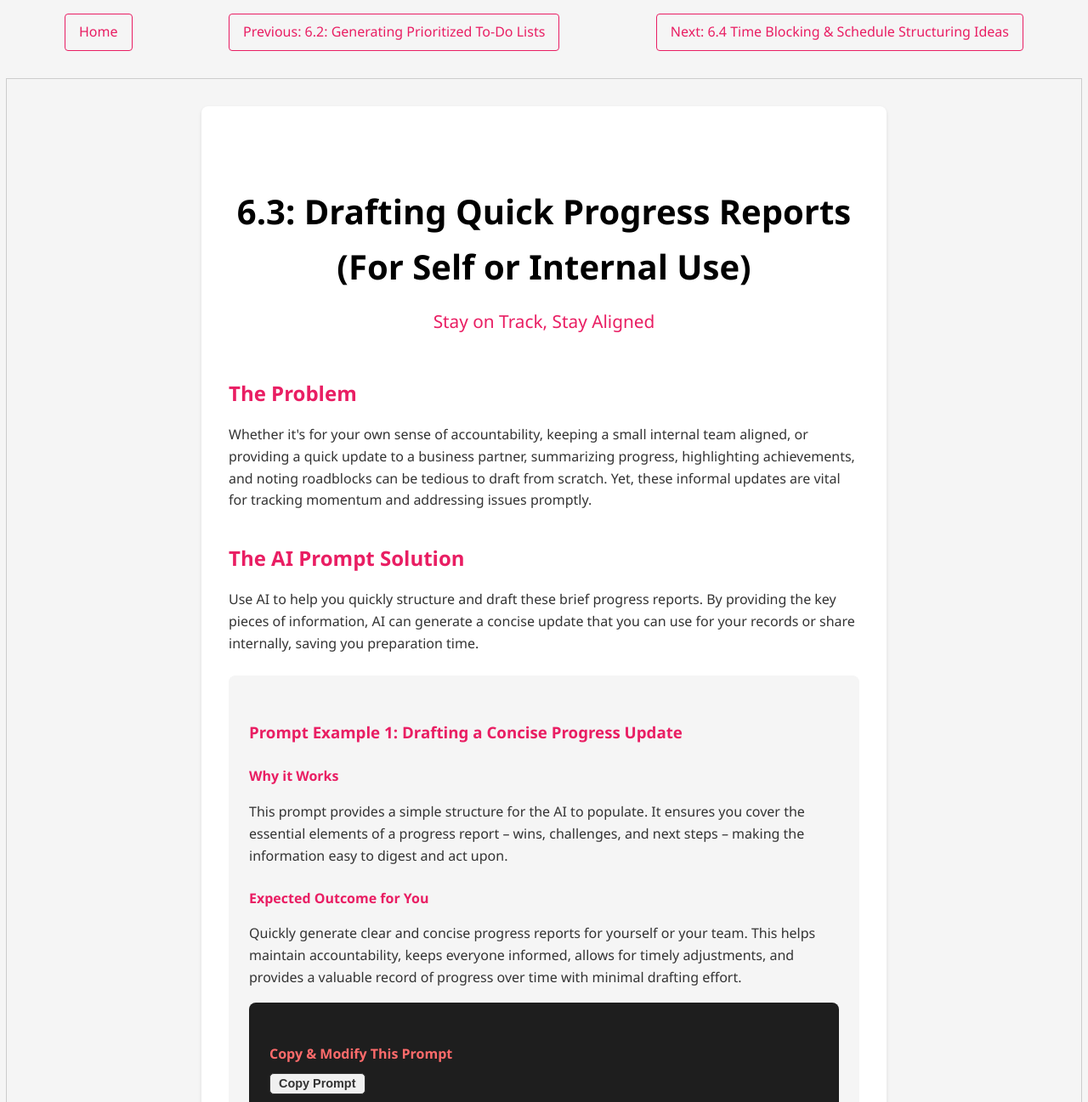
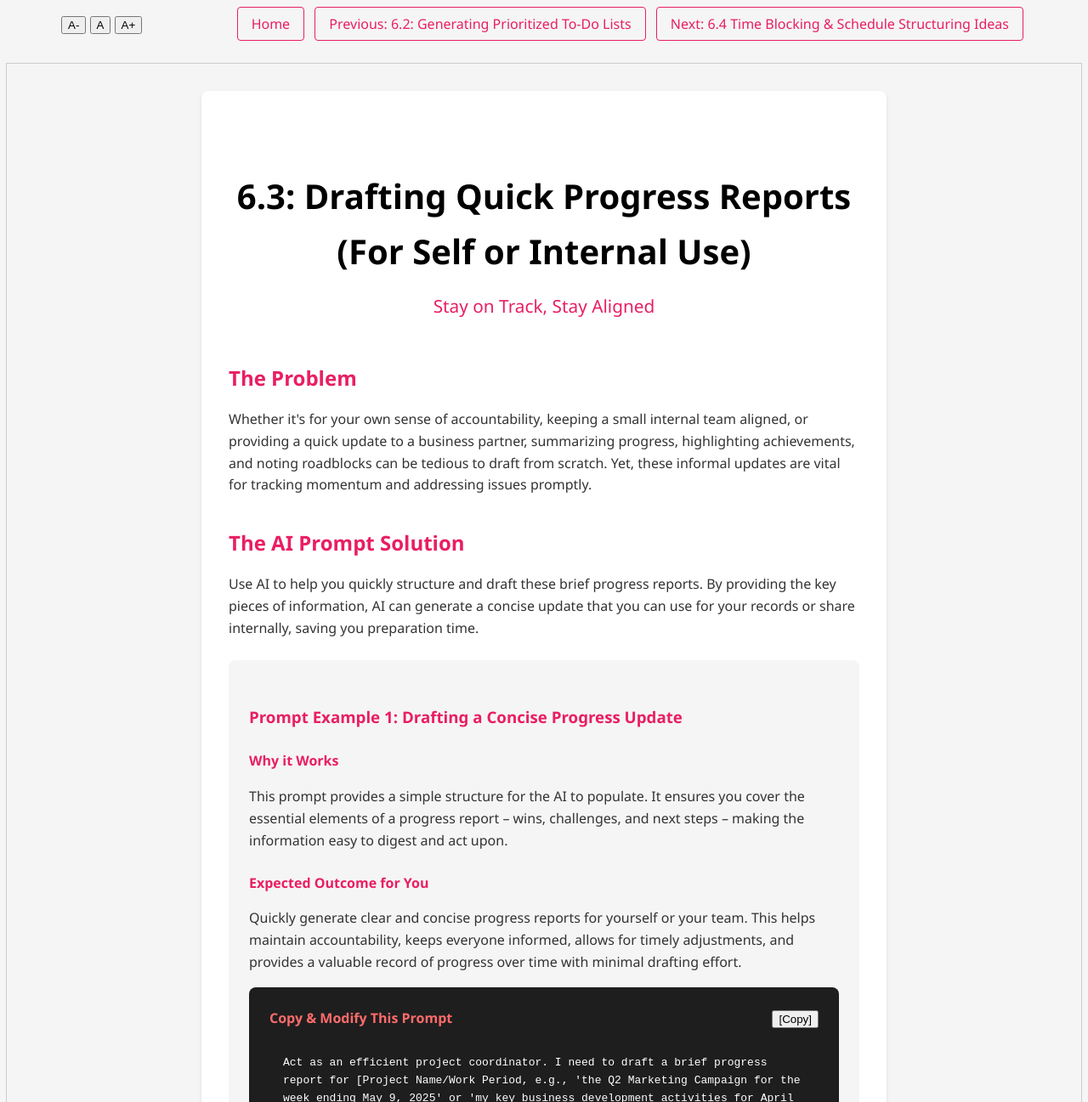
Before and after one commit to OmShriPranavJi/OE, a plain HTML site: page chapters/chapter6/section3.html in a window 1280 px wide. Shown: the top 1297 px of the page at 85% size. Drawn offline with Linux system fonts and the light colour scheme.

Commit message:
Update section3.html

```diff
--- a/chapters/chapter6/section3.html
+++ b/chapters/chapter6/section3.html
@@ -8,9 +8,16 @@
 </head>
 <body>
     <nav class="chapter-nav">
-        <a href="../../index.html" class="nav-link">Home</a>
-        <a href="section2.html" class="nav-link">Previous: 6.2: Generating Prioritized To-Do Lists</a>
-        <a href="section4.html" class="nav-link">Next: 6.4 Time Blocking & Schedule Structuring Ideas</a>
+        <div class="text-size-controls">
+            <button id="font-decrease-button" title="Decrease text size" aria-label="Decrease text size">A-</button>
+            <button id="font-reset-button" title="Reset text size" aria-label="Reset text size">A</button>
+            <button id="font-increase-button" title="Increase text size" aria-label="Increase text size">A+</button>
+        </div>
+        <div class="main-nav-links">
+            <a href="../../index.html" class="nav-link">Home</a>
+            <a href="section2.html" class="nav-link">Previous: 6.2: Generating Prioritized To-Do Lists</a>
+            <a href="section4.html" class="nav-link">Next: 6.4 Time Blocking & Schedule Structuring Ideas</a>
+        </div>
     </nav>
     <main role="main" class="container">
         <article class="chapter">
@@ -41,8 +48,10 @@
                         <p>Quickly generate clear and concise progress reports for yourself or your team. This helps maintain accountability, keeps everyone informed, allows for timely adjustments, and provides a valuable record of progress over time with minimal drafting effort.</p>
                     </div>
                     <div class="prompt-code">
-                        <h4>Copy & Modify This Prompt</h4>
-                        <button class="copy-button" onclick="copyPrompt(this)">Copy Prompt</button>
+                        <div class="prompt-header">
+                            <h4>Copy & Modify This Prompt</h4>
+                            <button class="copy-prompt-button" title="Copy prompt to clipboard">[Copy]</button>
+                        </div>
                         <pre>Act as an efficient project coordinator. I need to draft a brief progress report for [Project Name/Work Period, e.g., 'the Q2 Marketing Campaign for the week ending May 9, 2025' or 'my key business development activities for April 2025'].
 
 My key achievements during this period were:
@@ -76,8 +85,10 @@ Draft a concise update suitable for [Purpose, e.g., 'my personal weekly review',
                         <p>Progress reports that are richer in content, offering insights into learnings, showcasing quantifiable impact, being adaptable for various audiences, and clearly articulating any required support, thus making them more valuable for both personal tracking and team collaboration.</p>
                     </div>
                     <div class="prompt-code">
-                        <h4>Copy & Modify This Refiner Prompt</h4>
-                        <button class="copy-button" onclick="copyPrompt(this)">Copy Prompt</button>
+                        <div class="prompt-header">
+                            <h4>Copy & Modify This Refiner Prompt</h4>
+                            <button class="copy-prompt-button" title="Copy prompt to clipboard">[Copy]</button>
+                        </div>
                         <pre>Review the drafted progress report for [Project Name/Work Period] [or paste the report here]. Now, enhance this report in ONE of the following ways:
 
 1. Add a "Key Learnings/Reflections" Section: After the main points, add a brief section titled "Key Learnings" or "Reflections." Prompt for 1-2 insights gained during the period – what went particularly well and why, or what was a challenge and what could be done differently next time?
```
